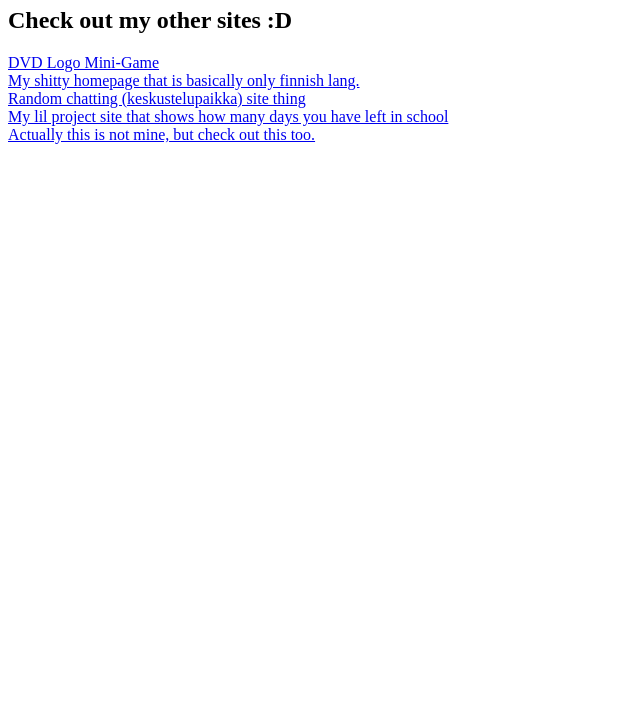
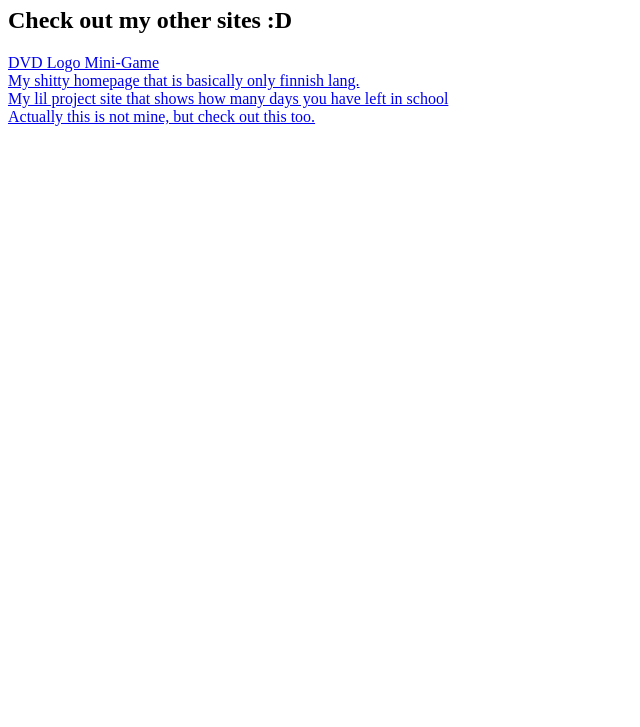
Before and after one commit to Warjoisa/Warjoisa.github.io, a plain HTML site: page index.html in a window 1280 px wide. Shown: the part 73-800 px from the top of the page, without its empty margins (0-640 px from the left). Drawn offline with Linux system fonts and the light colour scheme.

Commit message:
Update index.html

```diff
--- a/index.html
+++ b/index.html
@@ -12,8 +12,6 @@
     <br>
     <a href="/warjoisa/">My shitty homepage that is basically only finnish lang.</a>
     <br>
-    <a href="/joyshade/">Random chatting (keskustelupaikka) site thing</a>
-    <br>
     <a href="/KouluTJ/"> My lil project site that shows how many days you have left in school</a>
     <br>
     <a href="https://www.youtube.com/watch?v=xvFZjo5PgG0">Actually this is not mine, but check out this too.</a>
```
